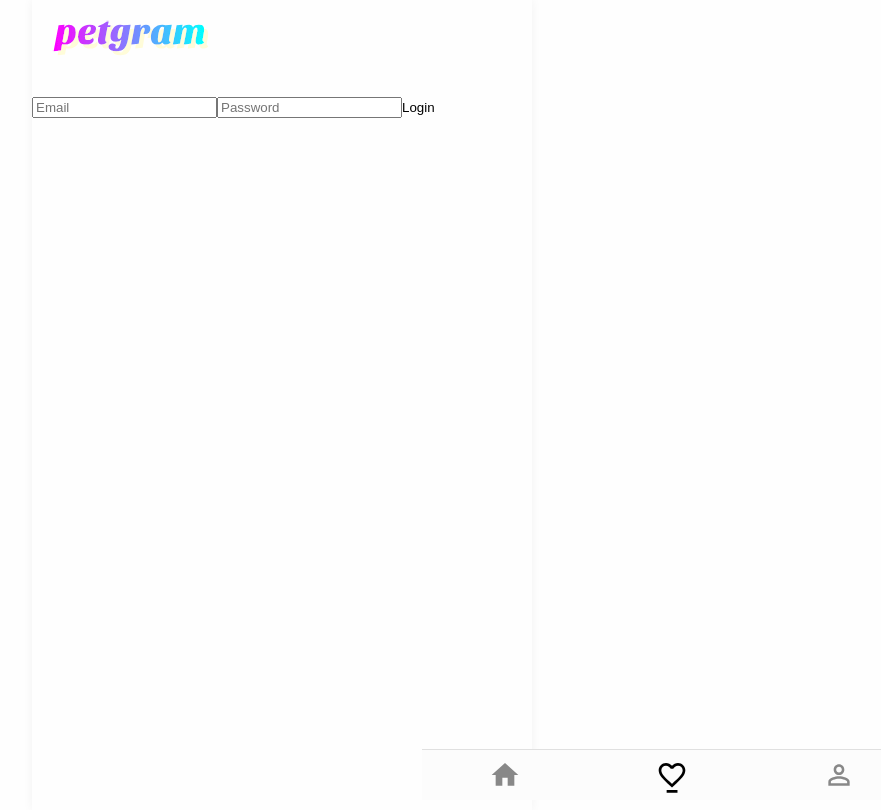
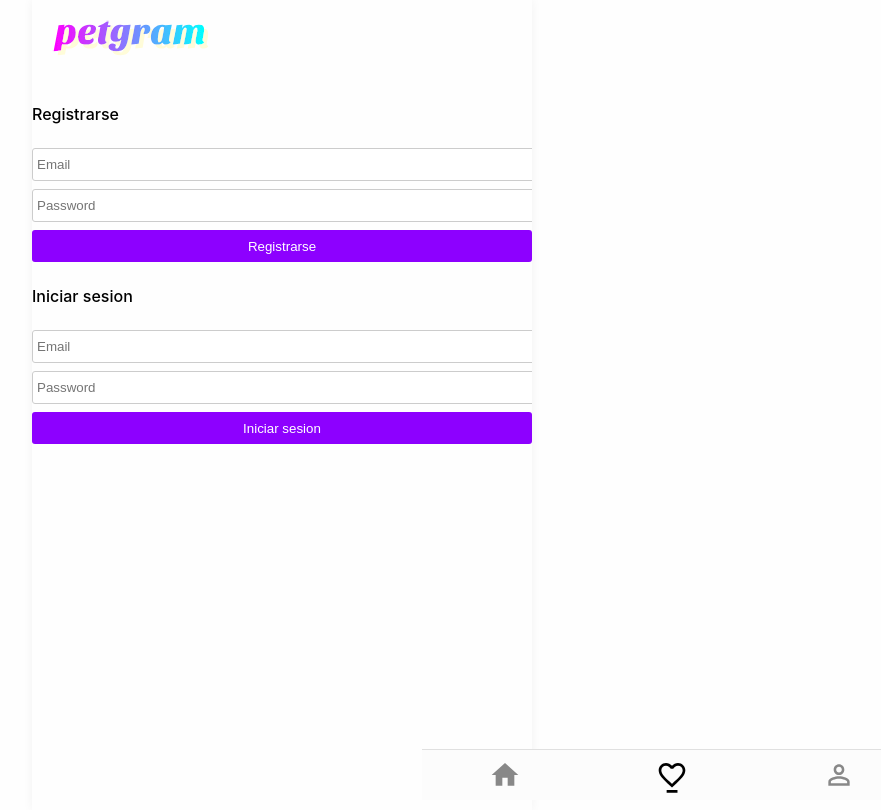
Before and after one commit to mauriciobrito7/petgram, a React (Create React App) app: page /favs in a window 1280 px wide. Shown: the whole page, without its empty margins (358-1239 px from the left). Built offline with nearby package versions, Linux system fonts and the light colour scheme.

Commit message:
form styles

```diff
--- a/src/components/UserForm/UserForm.component.jsx
+++ b/src/components/UserForm/UserForm.component.jsx
@@ -1,16 +1,22 @@
 import React from 'react'
 
 import { useInputValue } from '../../hooks/useInputValue.hook'
+import { Form, Input, Button, Title } from './UserForm.styles'
 
-export const UserForm = ({ onSubmit }) => {
+export const UserForm = ({ onSubmit, title }) => {
 
   const email = useInputValue('')
   const password = useInputValue('')
 
-  return  <form onSubmit={onSubmit}>
-    <input placeholder='Email' {...email} type="email"/>
-    <input placeholder='Password' {...password}  type="password"/>
+  return  (
+  <>
+    <Title>{title}</Title>
+    <Form onSubmit={onSubmit}>
+      <Input placeholder='Email' {...email} type="email"/>
+      <Input placeholder='Password' {...password}  type="password"/>
 
-    <button>Login</button>
-  </form>
+      <Button>{title}</Button>
+    </Form>
+  </>
+  )
 }
--- /dev/null
+++ b/src/components/UserForm/UserForm.styles.js
@@ -0,0 +1,31 @@
+import styled from 'styled-components'
+
+export const Form = styled.form`
+  padding: 16px 0;
+`
+
+
+export const Input = styled.input`
+  border: 1px solid #ccc;
+  border-radius: 3px;
+  margin-bottom: 8px;
+  padding: 8px 4px;
+  display: block;
+  width: 100%;
+`
+
+export const Button = styled.button`
+  background: #8d00ff;
+  border-radius:3px;
+  color: #fff;
+  height: 32px;
+  display: block;
+  width: 100%;
+  text-align: center;
+`
+
+export const Title = styled.h2`
+  font-size:16px;
+  font-weight: 500;
+  padding: 8px 0;
+`
--- a/src/pages/NotRegisteredUser.jsx
+++ b/src/pages/NotRegisteredUser.jsx
@@ -7,7 +7,11 @@
     {
       ({ isAuth, activateAuth}) => {
         return (
-          <UserForm onSubmit={activateAuth} />
+          <>
+            <UserForm onSubmit={activateAuth} title='Registrarse' />
+            <UserForm onSubmit={activateAuth} title='Iniciar sesion' />
+
+          </>
         )
       }
     }
```
